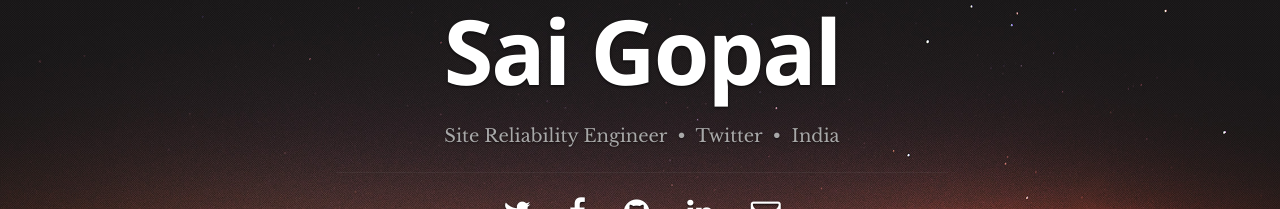
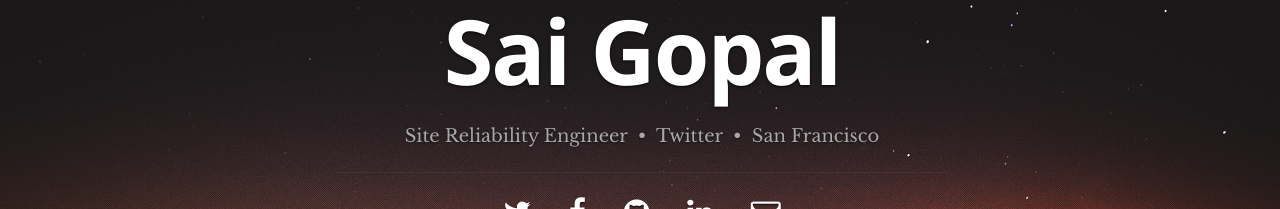
Before and after one commit to lrsaigopal/lrsaigopal.github.io, a plain HTML site: page index.html in a window 1280 px wide. Shown: the part 258-467 px from the top of the page. Drawn offline with nearby package versions, Linux system fonts and the light colour scheme.

Commit message:
Update index.html

```diff
--- a/index.html
+++ b/index.html
@@ -24,7 +24,7 @@
             Sai Gopal
           </h1>
           <h3>
-            Site Reliability Engineer &nbsp;&bull;&nbsp; Twitter &nbsp;&bull;&nbsp; India
+            Site Reliability Engineer &nbsp;&bull;&nbsp; Twitter &nbsp;&bull;&nbsp; San Francisco
           </h3>
           <hr>
           <ul class="social">
```
